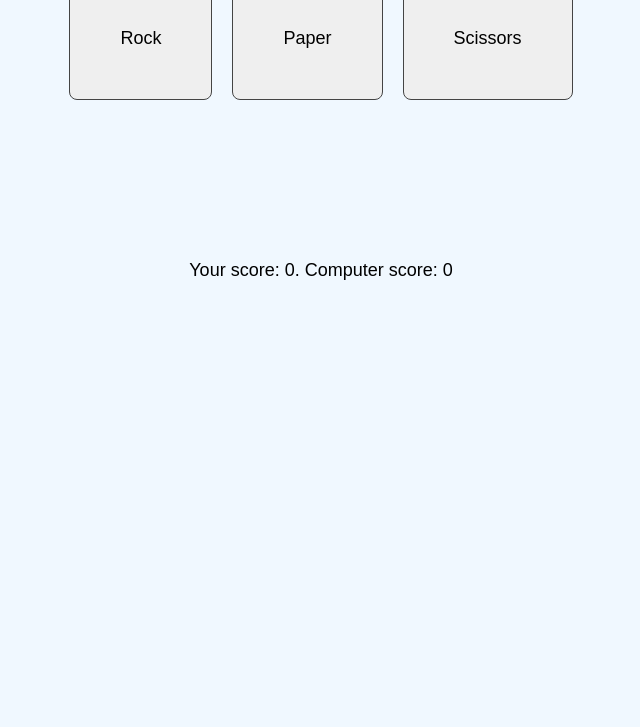
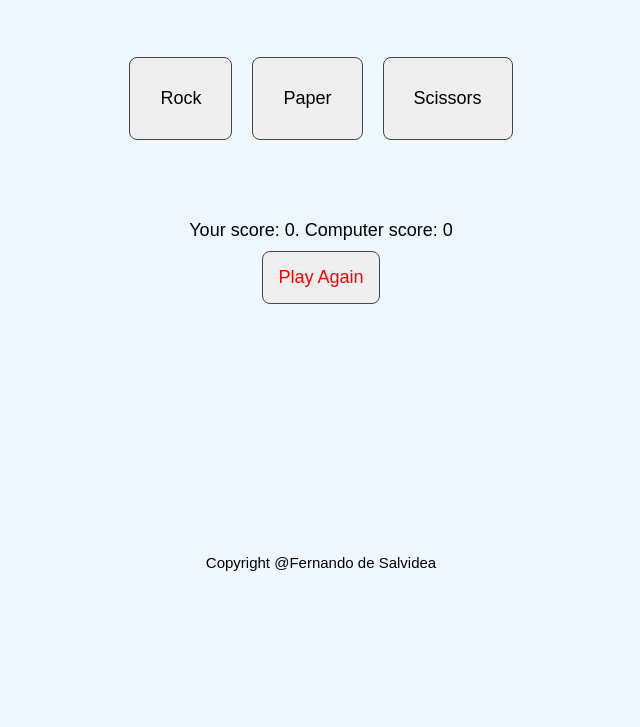
Before and after one commit to fernandodesalvidea/rock-paper-scissors, a plain HTML site: page index.html in a window 1280 px wide. Shown: the part 73-800 px from the top of the page, without its empty margins (319-959 px from the left). Drawn offline with Linux system fonts and the light colour scheme.

Commit message:
restart button works

```diff
--- a/game.js
+++ b/game.js
@@ -109,9 +109,21 @@ function playRound(humanChoice, computerChoice){
 
 }
 
+const resetScores = () => {
+    //reset scores back!
+    humanScore = 0;
+    computerScore = 0;
+    const results = document.querySelector("#results");
+    results.textContent = "Restarting Game...";
+    const scores = document.querySelector('#scores');
+    scores.textContent = `Your score: ${humanScore}. Computer score: ${computerScore}`;
+    winner = false;
+}
+
 const rockButton = document.querySelector("#rock");
 const paperButton = document.querySelector("#paper");
 const scissorsButton = document.querySelector("#scissors");
+const restartButton = document.querySelector("#restart");
 
 function playGame() {
     //show initial scores
@@ -132,6 +144,10 @@ function playGame() {
             if(winner == false)
                 playRound('scissors', getComputerChoice())
         });
+        restartButton.addEventListener('click', () => {
+            if(winner)
+                resetScores()
+        })
 
         //display results
         scores.textContent = `Your score: ${humanScore}. Computer score: ${computerScore}`;
--- a/index.html
+++ b/index.html
@@ -6,15 +6,20 @@
     <title>Rock Paper Scissors</title>
     <link rel="stylesheet" href="styles.css">
 </head>
-<body>
+    <body>
+    <h1>Rock Paper Scissors Game
+    </h1>
     <div class="container">
         <button id="rock">Rock</button>
         <button id="paper">Paper</button>
         <button id="scissors">Scissors</button>
     </div>
-    <div id="results">
+    <div id="results"></div>
+    <div id="scores"></div>
+     <div class="restart-container">
+        <button id="restart">Play Again</button>
     </div>
-    <div id="scores"></div>
+    <footer>Copyright @Fernando de Salvidea</footer>
 
     <script src="game.js"></script>
 </body>
--- a/styles.css
+++ b/styles.css
@@ -3,6 +3,19 @@ body {
     margin: 0;
     font-family: Arial, Helvetica, sans-serif;
     background-color: #f0f8ff;
+}
+
+h1 {
+    display: flex;
+    justify-content: center;
+
+}
+
+footer {
+    display: flex;
+    justify-content: center;
+    font-size: 15px;
+    margin-top: 250px;
 }
 
 .container{
@@ -11,11 +24,22 @@ body {
     gap: 20px;
     padding: 50px;
 }
-button {
-    padding: 50px;
+#rock, #paper, #scissors {
+    padding: 30px;
     margin: 0;
     font-size: 18px;
     border-radius: 8px;
+    border: 1px solid #444;
+}
+.restart-container {
+    display: flex;
+    justify-content: center;
+}
+#restart {
+    color: red;
+    padding: 15px;
+    border-radius: 8px;
+    font-size: 18px;
     border: 1px solid #444;
 }
 
@@ -24,7 +48,7 @@ button {
     flex-direction: column;
     font-size: 20px;
     align-items: center;
-    padding: 50px;
+    padding: 10px;
     flex-wrap: wrap;
 }
 
```
